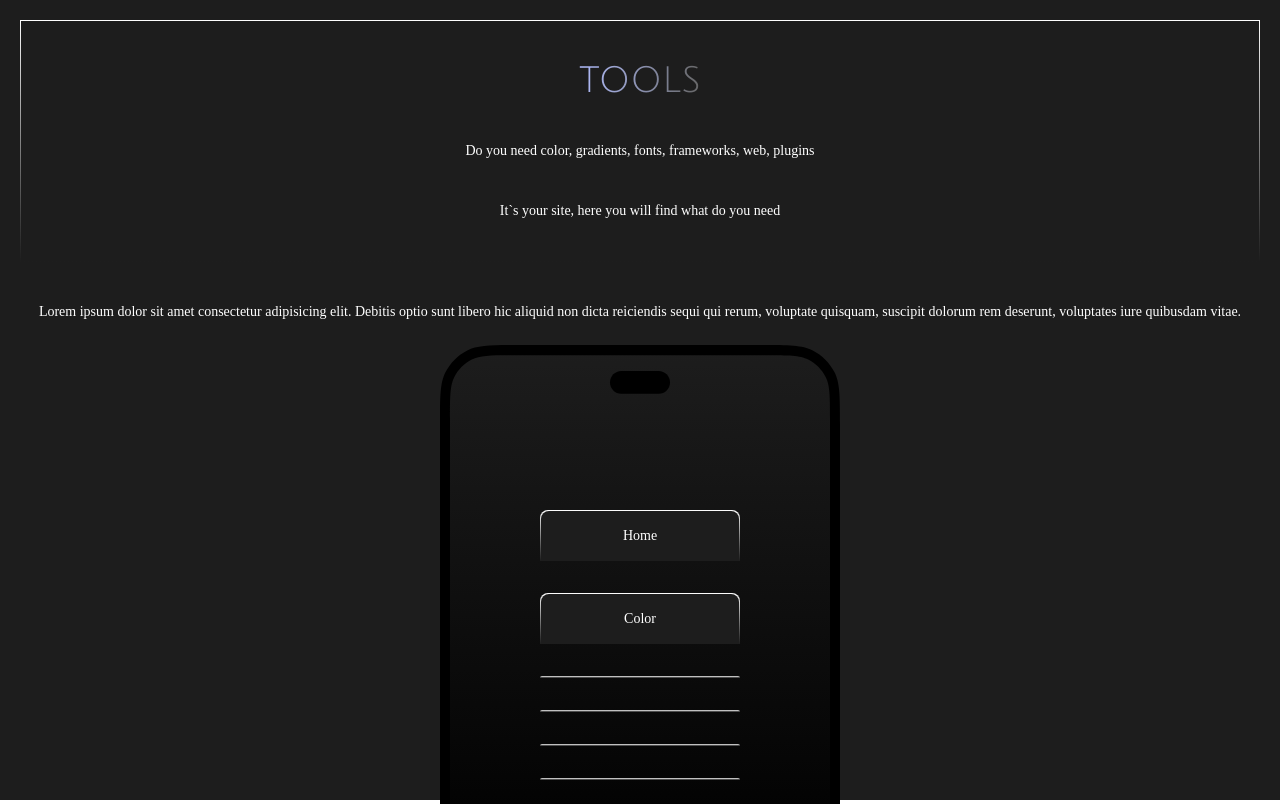
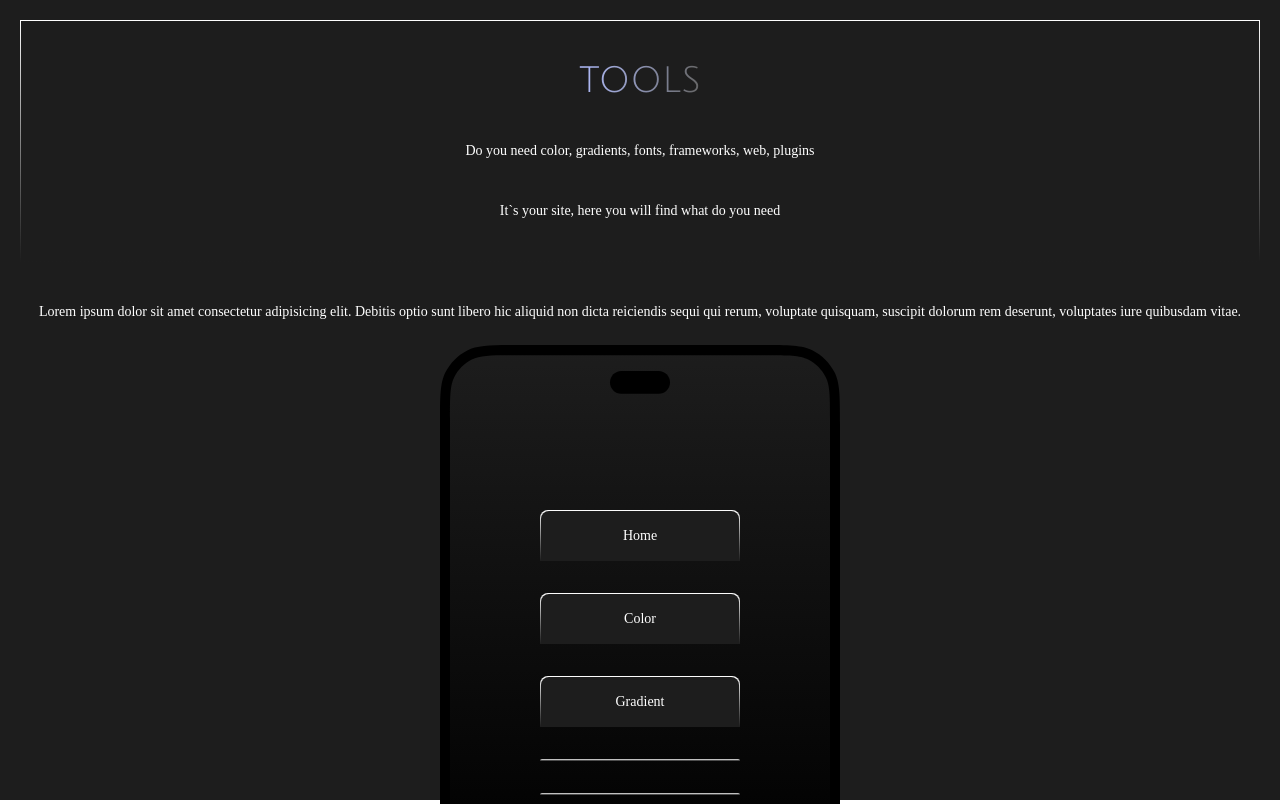
Before and after one commit to wuerion/Tools-React, a React (Vite) app: page /homePage in a window 1280 px wide. Built offline with nearby package versions, Linux system fonts and the light colour scheme; a web font is replaced by a local one.

Commit message:
was added link the gradient

```diff
--- a/src/components/nav.jsx
+++ b/src/components/nav.jsx
@@ -55,7 +55,14 @@ function Nav() {
             Color
           </Link>
         </li>
-        <li className="bg-linear-180 from-[#FFFFFF] to-[#1D1D1D] w-[200px] h-[51px] rounded-t-[0.5rem] p-[1px] flex items-center justify-center grow-0 basis-full snap-center scroll-m-5 scroll-me-5"></li>
+        <li className="bg-linear-180 from-[#FFFFFF] to-[#1D1D1D] w-[200px] h-[51px] rounded-t-[0.5rem] p-[1px] flex items-center justify-center grow-0 basis-full snap-center scroll-m-5 scroll-me-5">
+          <Link
+            to="/gradientPage"
+            className="bg-[#1D1D1D] w-full h-[50px] text-white content-center rounded-t-[0.5rem] text-center"
+          >
+            Gradient
+          </Link>
+        </li>
         <li className="bg-linear-180 from-[#FFFFFF] to-[#1D1D1D] w-[200px] h-[51px] rounded-t-[0.5rem] p-[1px] flex items-center justify-center grow-0 basis-full snap-center scroll-m-5 scroll-me-5"></li>
         <li className="bg-linear-180 from-[#FFFFFF] to-[#1D1D1D] w-[200px] h-[51px] rounded-t-[0.5rem] p-[1px] flex items-center justify-center grow-0 basis-full snap-center scroll-m-5 scroll-me-5"></li>
         <li className="bg-linear-180 from-[#FFFFFF] to-[#1D1D1D] w-[200px] h-[51px] rounded-t-[0.5rem] p-[1px] flex items-center justify-center grow-0 basis-full snap-center scroll-m-5 scroll-me-5"></li>
```
